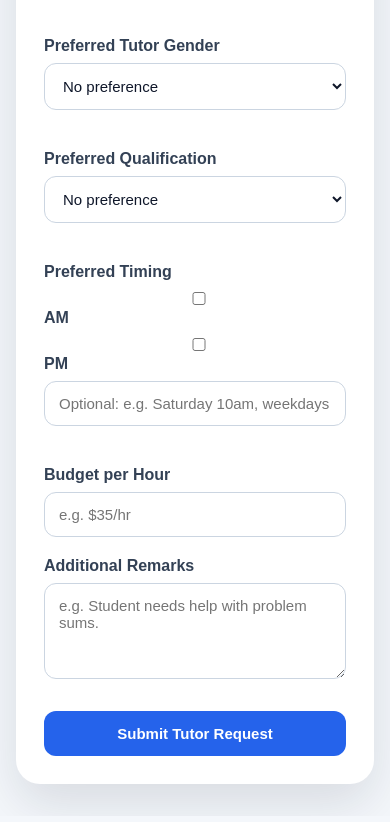
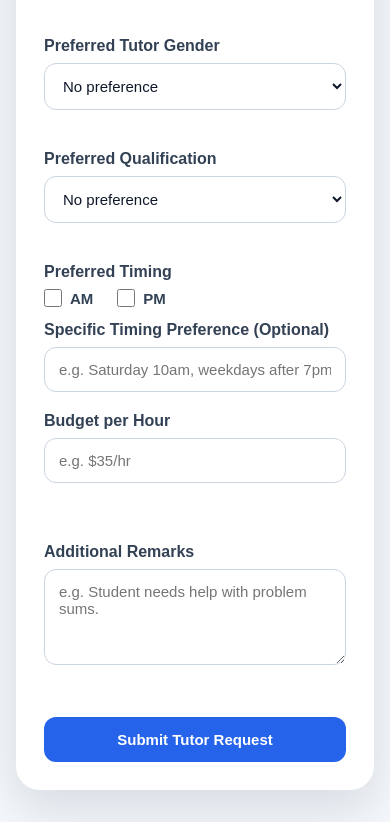
Before and after one commit to issa3kun/Home-Tuition-Website, a plain HTML site: page parent-request.html in a window 390 px wide. Shown: the part 1023-1845 px from the top of the page. Drawn offline with Linux system fonts and the light colour scheme.

Commit message:
Fix AM PM checkbox styling

```diff
--- a/css/style.css
+++ b/css/style.css
@@ -186,20 +186,6 @@ textarea:focus {
   display: none;
 }
 
-@media (max-width: 720px) {
-  .hero-card,
-  .form-card {
-    padding: 28px;
-  }
-
-  h1 {
-    font-size: 32px;
-  }
-
-  .form-grid {
-    grid-template-columns: 1fr;
-  }
-}
 .mini-flow {
   display: grid;
   grid-template-columns: repeat(3, 1fr);
@@ -229,7 +215,54 @@ textarea:focus {
   line-height: 1.45;
 }
 
+/* Clean checkbox layout for AM/PM timing */
+.checkbox-group {
+  display: flex;
+  align-items: center;
+  gap: 24px;
+  margin-bottom: 14px;
+}
+
+.checkbox-option {
+  display: inline-flex;
+  align-items: center;
+  gap: 8px;
+  margin: 0;
+  width: auto;
+  font-weight: 700;
+  color: #334155;
+  cursor: pointer;
+}
+
+.checkbox-option input[type="checkbox"] {
+  width: 18px;
+  height: 18px;
+  margin: 0;
+  padding: 0;
+  flex: 0 0 auto;
+  accent-color: #2563eb;
+  cursor: pointer;
+}
+
+.checkbox-option span {
+  line-height: 1;
+  font-size: 15px;
+}
+
 @media (max-width: 720px) {
+  .hero-card,
+  .form-card {
+    padding: 28px;
+  }
+
+  h1 {
+    font-size: 32px;
+  }
+
+  .form-grid {
+    grid-template-columns: 1fr;
+  }
+
   .mini-flow {
     grid-template-columns: 1fr;
   }
--- a/js/parent-request.js
+++ b/js/parent-request.js
@@ -19,7 +19,8 @@ parentRequestForm.addEventListener("submit", function (event) {
     area: document.getElementById("area").value.trim(),
     preferredGender: document.getElementById("preferredGender").value,
     qualification: document.getElementById("qualification").value,
-    preferredTiming: document.getElementById("preferredTiming").value.trim(),
+    preferredTimingPeriod: getSelectedTimingPeriods(),
+    specificTiming: document.getElementById("specificTiming").value.trim(),
     budget: document.getElementById("budget").value.trim(),
     remarks: document.getElementById("remarks").value.trim(),
     status: "REQUEST_RECEIVED",
@@ -54,27 +55,32 @@ copyTelegramMessageBtn.addEventListener("click", function () {
     });
 });
 
+function getSelectedTimingPeriods() {
+  const selectedPeriods = document.querySelectorAll(
+    'input[name="preferredTimingPeriod"]:checked'
+  );
+
+  return Array.from(selectedPeriods)
+    .map((period) => period.value)
+    .join(", ");
+}
+
 function generateTelegramMessage(request) {
-  const applicationLink = `apply-job.html?jobId=${request.jobId}`;
-
   return `📚 New Tuition Assignment
 
 Job ID: ${request.jobId}
 
-Subject(s): ${request.subjects}
+Subject: ${request.subjects}
 Student Level: ${request.studentLevel}
 Lesson Mode: ${request.lessonMode}
 Area: ${request.area}
 Preferred Tutor Gender: ${request.preferredGender}
 Preferred Qualification: ${request.qualification}
-Preferred Timing: ${request.preferredTiming || "Not specified"}
+Preferred Timing: ${request.preferredTimingPeriod || "Not specified"} (${request.specificTiming || "No specific time mentioned"})
 Budget: ${request.budget || "Not specified"}
 
 Remarks:
 ${request.remarks || "No additional remarks."}
 
-Registered tutors may apply here:
-${applicationLink}
-
 Note: Selection is not guaranteed and depends on the parent's final decision.`;
 }
--- a/parent-request.html
+++ b/parent-request.html
@@ -166,25 +166,26 @@
           </div>
 
           <div class="form-group">
+  <div class="form-group">
   <label>Preferred Timing</label>
 
-  <div class="timing-toggle">
-    <label class="timing-option">
+  <div class="checkbox-group">
+    <label class="checkbox-option">
       <input type="checkbox" name="preferredTimingPeriod" value="AM" />
       <span>AM</span>
     </label>
 
-    <label class="timing-option">
+    <label class="checkbox-option">
       <input type="checkbox" name="preferredTimingPeriod" value="PM" />
       <span>PM</span>
     </label>
   </div>
 
+  <label for="specificTiming" class="sub-label">Specific Timing Preference <span>(Optional)</span></label>
   <input
     type="text"
     id="specificTiming"
-    class="timing-input"
-    placeholder="Optional: e.g. Saturday 10am, weekdays after 7pm"
+    placeholder="e.g. Saturday 10am, weekdays after 7pm"
   />
 </div>
 
```
